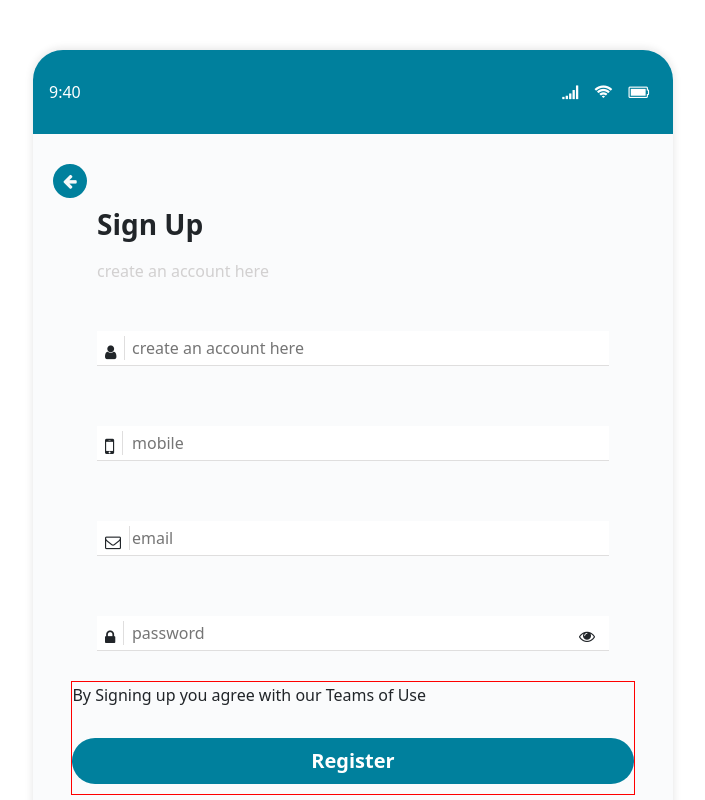
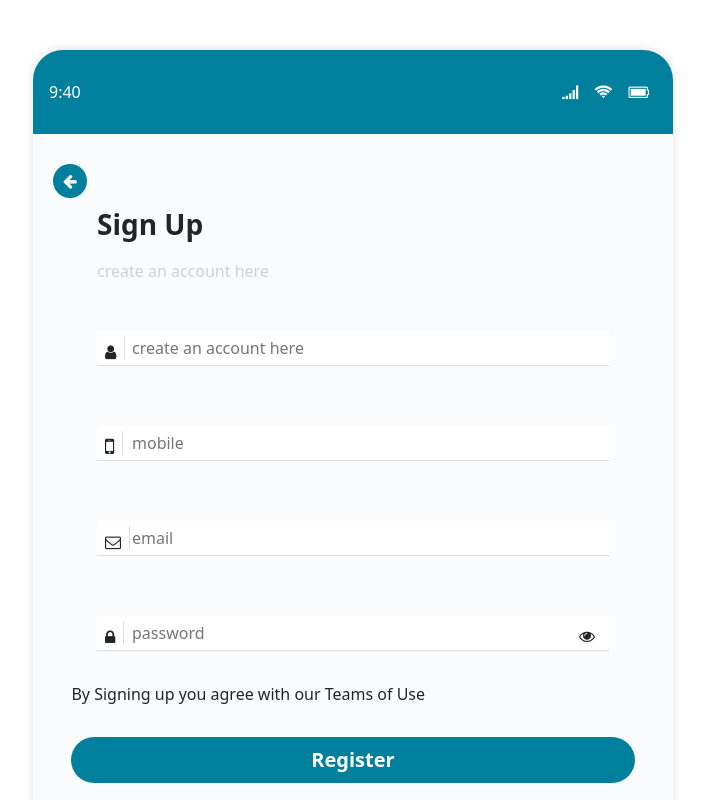
Before and after one commit to narges-jafari/Project, a React (Create React App) app: page /SignUp in a window 1280 px wide. Shown: the top 800 px of the page, without its empty margins (287-992 px from the left). Built offline with nearby package versions, Linux system fonts and the light colour scheme.

Commit message:
add sole change

```diff
--- a/src/assets/styles/SignUp.module.css
+++ b/src/assets/styles/SignUp.module.css
@@ -33,7 +33,6 @@
     display:flex;
     flex-direction:column;
     margin:10px auto;
-    border:1px solid red ;
 }
 
 .inputName{
@@ -47,12 +46,8 @@
 }
 
 .spanCss{
-
     width:100%;
-/*
-    margin:30px auto; */
     padding: 1px 30px 1px 0px;
-
 }
 
 .btnRegister{
--- a/src/components/SignUp.jsx
+++ b/src/components/SignUp.jsx
@@ -13,8 +13,6 @@ const SignUp = () => {
   const [errorPassword, setErrorPassword] = useState(null)
   const [errorUsername, setErrorUsername] = useState(null)
   const [, setMessage] = useState('')
-
-  //VALIDATION
 
   function isValidEmail (email) {
     return /^\w+@[a-zA-Z_]+?\.[a-zA-Z]{2,3}$/.test(email)
```
